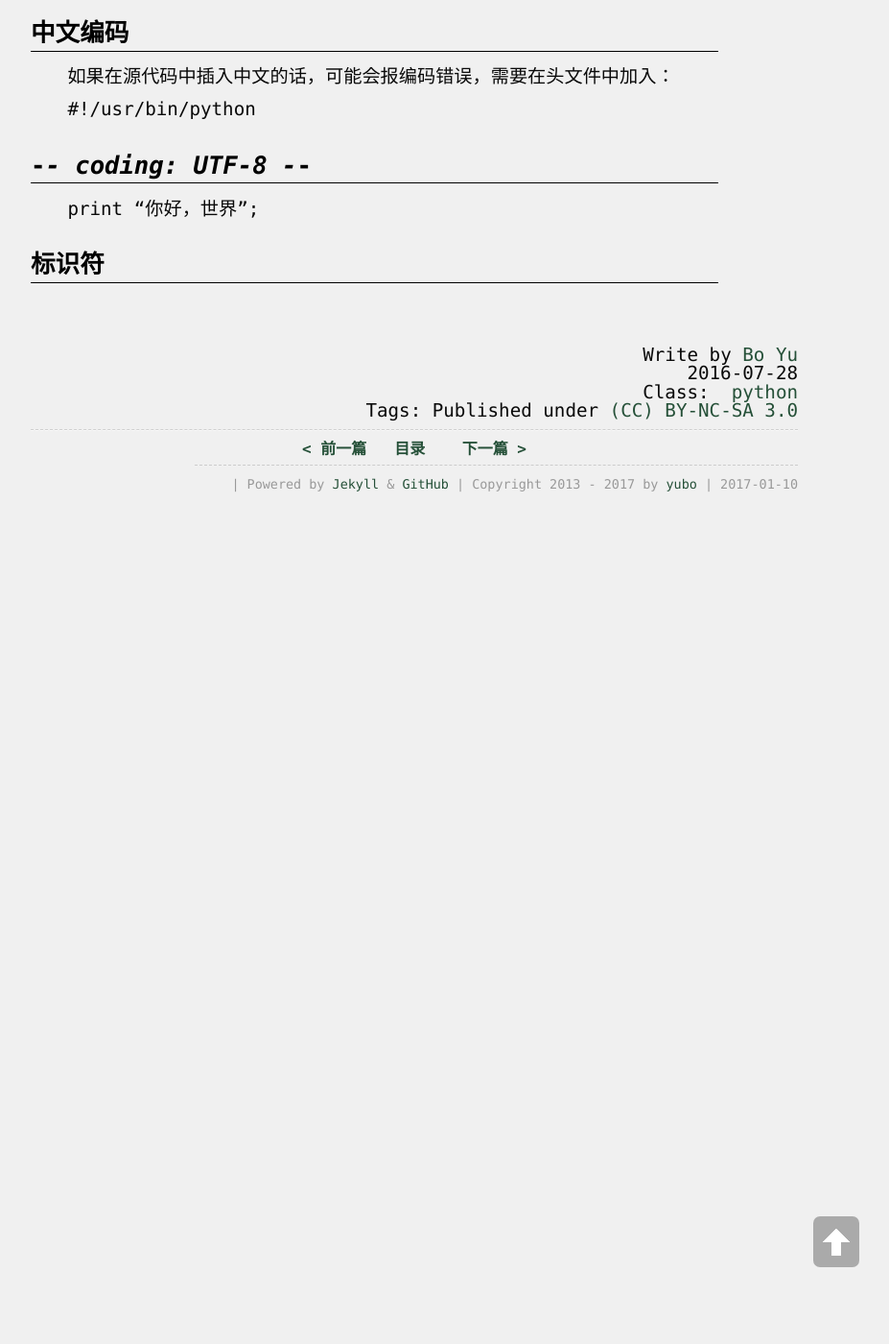
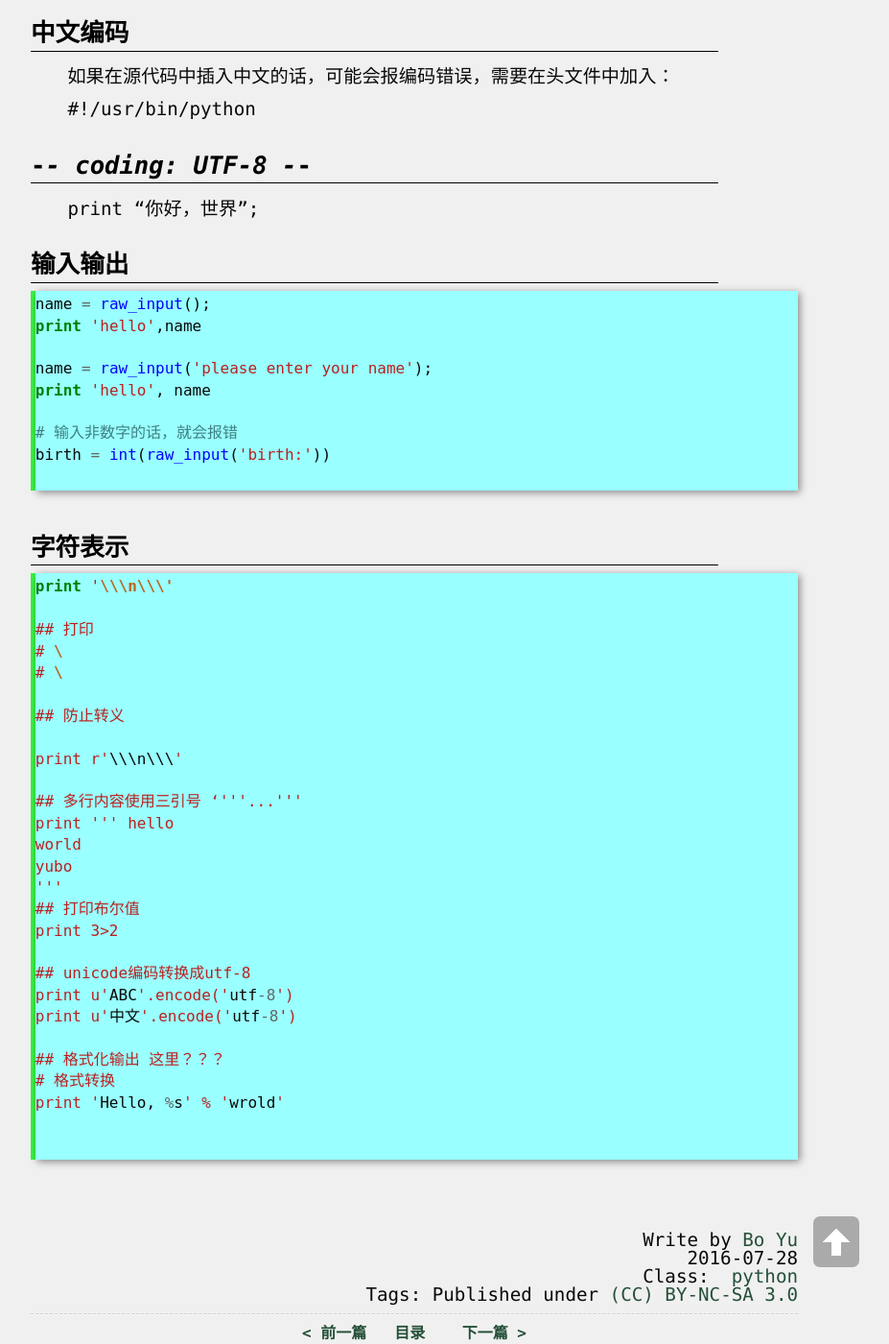
Before and after one commit to yuzibo/yuzibo.github.io, a Jekyll site: the page built from _posts/2016-07-28-python_1.md, in a window 1280 px wide and 1400 px high, scrolled down 218 px. Shown: the whole window at 96% size, without its empty margins (208-1135 px from the left). Built offline with Jekyll 4.4.1, drawn with Linux system fonts in a browser that asks for light colours; comment, search, counter and statistics services are not loaded.

Commit message:
add && modify files

````diff
--- a/_posts/2016-07-28-python_1.md
+++ b/_posts/2016-07-28-python_1.md
@@ -15,4 +15,48 @@ layout: article
 
 print "你好，世界";
 
-# 标识符
+# 输入输出
+
+```python
+name = raw_input();
+print 'hello',name
+
+name = raw_input('please enter your name');
+print 'hello', name
+
+# 输入非数字的话，就会报错
+birth = int(raw_input('birth:'))
+
+```
+
+# 字符表示
+
+```python
+print '\\\n\\\'
+
+## 打印
+# \
+# \
+
+## 防止转义
+
+print r'\\\n\\\'
+
+## 多行内容使用三引号 ‘'''...'''
+print ''' hello
+world
+yubo
+'''
+## 打印布尔值
+print 3>2
+
+## unicode编码转换成utf-8
+print u'ABC'.encode('utf-8')
+print u'中文'.encode('utf-8')
+
+## 格式化输出 这里？？？
+# 格式转换
+print 'Hello, %s' % 'wrold'
+
+
+```
````
Also changed, not shown: _posts/2016-08-01-django_1.md (added, +202 -0 lines).
